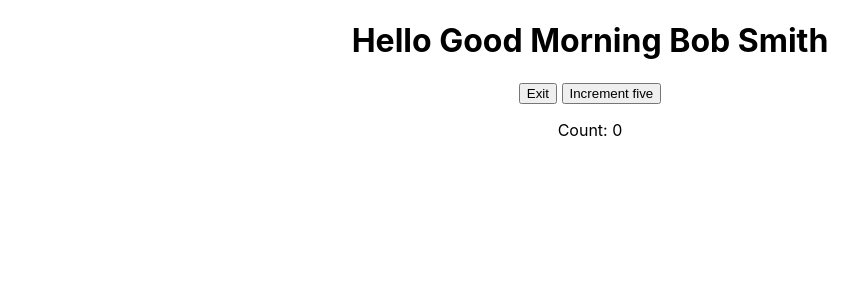
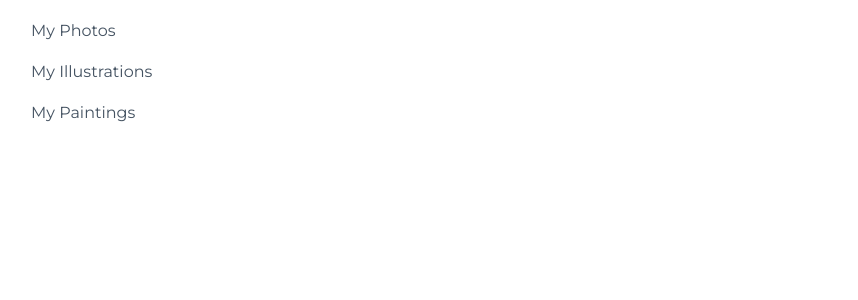
Before and after one commit to boderg/react, a React (Create React App) app in the folder my-app/: page / in a window 1280 px wide. Shown: the top 300 px of the page, without its empty margins (50-908 px from the left). Built offline with nearby package versions, Linux system fonts and the light colour scheme.

Commit message:
Comment out learning imports

```diff
--- a/my-app/src/App.js
+++ b/my-app/src/App.js
@@ -1,26 +1,26 @@
 // import logo from './logo.svg';
 
-import './App.css';
-// import './App.module.css';
+// import './App.css';
+import './App.module.css';
 
 // import FunctionalGreeting from './components/FunctionalGreeting';
 // import FunctionalGreetingWithProps from './components/FunctionalGreetingWithProps';
 
 // import StatefulGreeting from './components/StatefulGreeting';
 // import StatefulGreetingWithCallback from './components/StatefulGreetingWithCallback';
-import StatefulGreetingWithPrevState from './components/StatefulGreetingWithPrevState';
+// import StatefulGreetingWithPrevState from './components/StatefulGreetingWithPrevState';
 
-// import Sidebar from './components/Sidebar';
+import Sidebar from './components/Sidebar';
 
 function App() {
   return (
     <div className="App">
-      {/* <FunctionalGreeting />
-      <FunctionalGreetingWithProps greeting="Good Morning" name="Bob Smith" age="33" location="London" /> */}
-      {/* <Sidebar /> */}
+      {/* <FunctionalGreeting /> */}
+      {/* <FunctionalGreetingWithProps greeting="Good Morning" name="Bob Smith" age="33" location="London" /> */}
       {/* <StatefulGreeting greeting = "Good Morning" name = "Bob Smith" /> */}
       {/* <StatefulGreetingWithCallback greeting = "Good Morning" name = "Bob Smith" /> */}
-      <StatefulGreetingWithPrevState greeting = "Good Morning" name = "Bob Smith" />
+      {/* <StatefulGreetingWithPrevState greeting = "Good Morning" name = "Bob Smith" /> */}
+      <Sidebar />
     </div>
   );
 }
```
